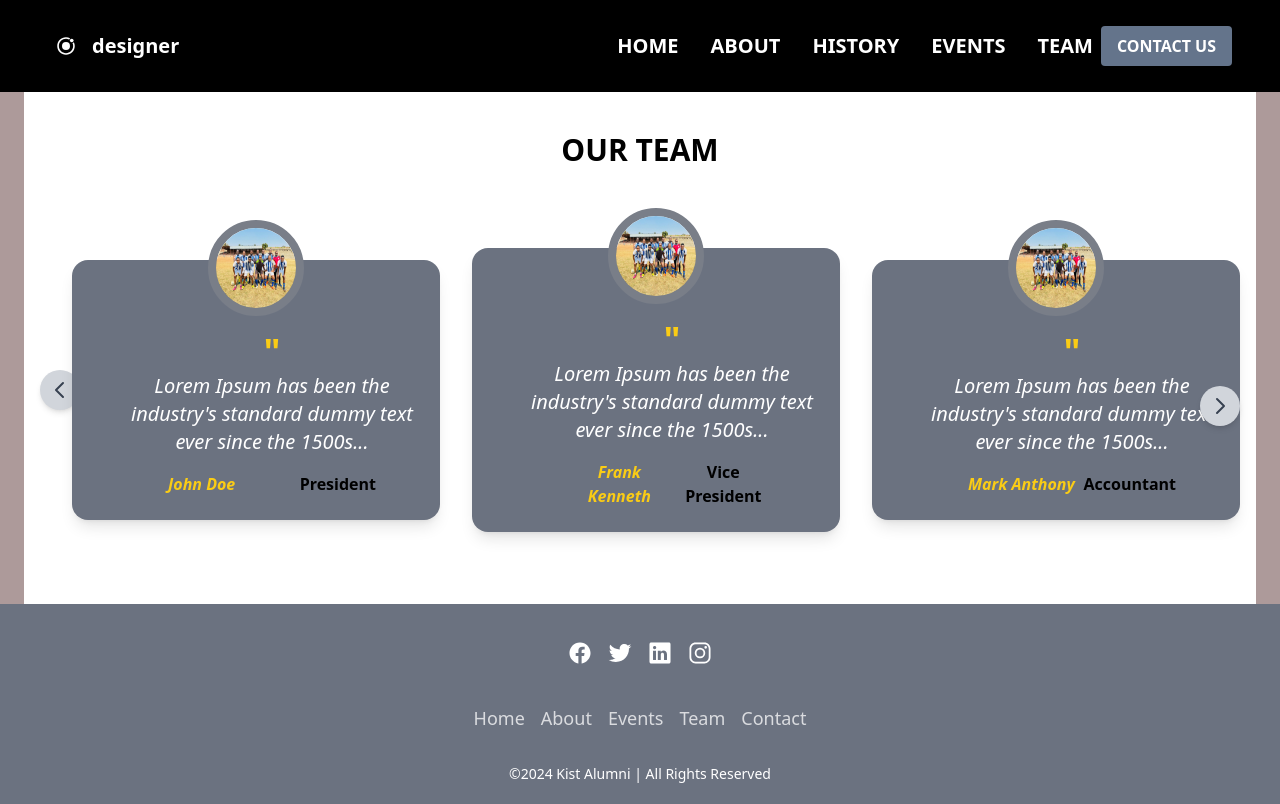
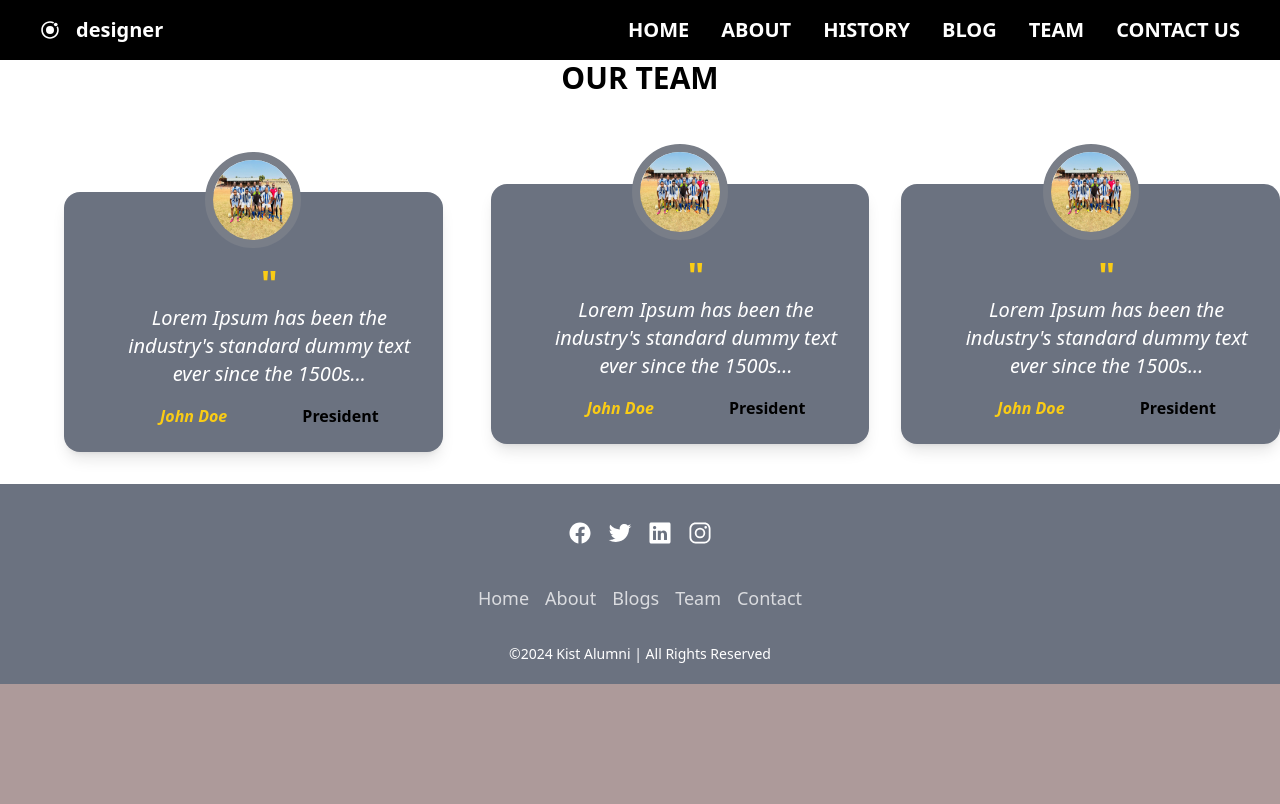
Before and after one commit to Habihirwe/Alumni-football-fn, a React (Vite) app in the folder my-app/: page /team in a window 1280 px wide. Built offline with nearby package versions, Linux system fonts and the light colour scheme; a web font is replaced by a local one.

Commit message:
my first commit

```diff
--- a/my-app/src/components/About.jsx
+++ b/my-app/src/components/About.jsx
@@ -6,7 +6,7 @@ import Mission from "./Mission";
 function About() {
   return (
 
-     <div className=" bg-white ml-6 mr-6 px-4 py-10 z-40 rounded-t-lg">
+     <div className=" bg-white ml-6 mr-6 px-4 py-10  rounded-t-lg">
        <h1 className="font-bold text-black text-center text-3xl pb-6"> ABOUT US</h1>
       <div className="flex md:justify-between flex-col-reverse items-center md:flex-row mt-6  pb-6">
         <div className="px-6">
--- a/my-app/src/components/Blog.jsx
+++ b/my-app/src/components/Blog.jsx
@@ -3,7 +3,13 @@ import { useEffect } from "react";
 import { useDispatch, useSelector } from "react-redux";
 import { getPost } from "../redux/blogSlice";
 import { Link } from "react-router-dom";
-
+import { FontAwesomeIcon } from "@fortawesome/react-fontawesome";
+import {
+  faUser,
+  faHeart,
+  faComment,
+  faMessage,
+} from "@fortawesome/free-solid-svg-icons";
 
 function Blog() {
   const dispatch = useDispatch();
@@ -13,37 +19,48 @@ function Blog() {
     dispatch(getPost());
   }, [dispatch]);
 
-
   return (
-    <div className=" bg-white ml-6 mr-6 px-4 py-10 z-40 ">
+    <div className=" bg-white  px-4 py-10 z-40 ">
       <h1 className="font-bold text-black text-center text-3xl pb-4">Blogs</h1>
       <div>
         {loading && <p>Loading...</p>}
         {error && <p>Error: {error}</p>}
-        <div className="columns-3">
+        <div className="md:columns-3  columns-1 items-center">
           {Array.isArray(items) && items.length > 0 ? (
             items.map((post) => (
               <div
                 key={post._id}
-                 className="max-w-sm  h-[500px] overflow-hidden shadow-2xl bg-[#34495E] ml-6 mr-6 px-4 py-10 z-40  mb-6 rounded-lg  "
+                className="max-w-sm  h-[450px] overflow-hidden shadow-2xl bg-[#34495E] ml-6 mr-6 px-4 py-10 z-40  mb-6 rounded-lg  "
               >
                 <Link to={`/blog/${post._id}`}>
                   <img
                     src={post.image}
                     alt={post.title}
-                  className="object-cover w-full rounded-lg transition ease-in-out delay-150 hover:-translate-y-1 hover:scale-110 duration-1000"
+                    className="object-cover w-full rounded-lg h-48 transition ease-in-out delay-150 hover:-translate-y-1 hover:scale-110 duration-1000"
                   />
-
 
                   <div className="px-6 py-4">
                     <div className="font-bold text-xl mb-2 text-white">
                       {post.title}
                     </div>
-                  <p className="text-white text-base overflow-hidden">
-                    <a className="hover:underline">
-                      {post.content}
-                    </a>
+                    <p className="text-white text-base line-clamp-3">
+                      <a className="hover:underline">{post.content}</a>
                     </p>
+                  </div>
+                  <hr />
+                  <div className=" flex flex-row space-x-2 px-6 mt-4">
+                    <div className="flex flex-row space-x-2">
+                      <span className="text-white">
+                        <FontAwesomeIcon icon={faComment} />
+                      </span>
+                      <p className="text-white">{post.comments.length}</p>
+                    </div>
+                    <div className="flex flex-row space-x-2">
+                      <span className="text-white">
+                        <FontAwesomeIcon icon={faHeart} />
+                      </span>
+                      <p className="text-white">{post.likes.length}</p>
+                    </div>
                   </div>
                 </Link>
               </div>
--- a/my-app/src/components/BlogTable.jsx
+++ b/my-app/src/components/BlogTable.jsx
@@ -42,6 +42,7 @@ const BlogTable = () => {
             <tr className="w-full bg-yellow-50 text-left text-black">
               <th className="px-3 py-2"> BLOG TITLE</th>
               <th className="px-3 py-2">IMAGE POSTED</th>
+              <th className="px-3 py-2">COMMENTS</th>
               <th className="px-3 py-2">DELETE</th>
               <th className="px-3 py-2">EDIT</th>
             </tr>
@@ -56,6 +57,7 @@ const BlogTable = () => {
                     className="h-10 w-10 rounded-full object-cover"
                   />
                 </td>
+                <td className="px-3 py-2">{post.comments.length}</td>
                 <td className="px-4 py-2">
                   <button onClick={() => handleDelete(post._id)} className="text-red-500 hover:text-red-700">
                     Delete
--- a/my-app/src/components/Footer.jsx
+++ b/my-app/src/components/Footer.jsx
@@ -42,7 +42,7 @@ const Footer = () => {
         <li className="mx-2">
           <a
             className="text-white text-lg transition-opacity hover:opacity-100 opacity-75"
-            href="#"
+            href="/"
           >
             Home
           </a>
@@ -50,7 +50,7 @@ const Footer = () => {
         <li className="mx-2">
           <a
             className="text-white text-lg transition-opacity hover:opacity-100 opacity-75"
-            href="#"
+            href="/about"
           >
             About
           </a>
@@ -58,15 +58,15 @@ const Footer = () => {
         <li className="mx-2">
           <a
             className="text-white text-lg transition-opacity hover:opacity-100 opacity-75"
-            href="#"
+            href="/blog"
           >
-            Events
+            Blogs
           </a>
         </li>
         <li className="mx-2">
           <a
             className="text-white text-lg transition-opacity hover:opacity-100 opacity-75"
-            href="#"
+            href="/team"
           >
             Team
           </a>
@@ -74,7 +74,7 @@ const Footer = () => {
         <li className="mx-2">
           <a
             className="text-white text-lg transition-opacity hover:opacity-100 opacity-75"
-            href="#"
+            href="/contact"
           >
             Contact
           </a>
--- a/my-app/src/components/MainContent.jsx
+++ b/my-app/src/components/MainContent.jsx
@@ -45,10 +45,6 @@ const MainContent = () => {
           <h3 className="text-lg font-semibold">Users</h3>
           <p className="text-2xl font-bold">{users.length}</p>
         </div>
-        <div className="bg-white p-6 rounded-lg shadow">
-          <h3 className="text-lg font-semibold">Orders</h3>
-          <p className="text-2xl font-bold">456</p>
-        </div>
       </div>
     </div>
   );
--- a/my-app/src/components/Navbar.jsx
+++ b/my-app/src/components/Navbar.jsx
@@ -1,59 +1,63 @@
-import React, { useState } from 'react'
+import React, { useState } from 'react';
+function Navbar() {
+  const [open, setOpen] = useState(false);
+  const Links = [
+    { name: 'HOME', link: '/' },
+    { name: 'ABOUT', link: '/about' },
+    { name: 'HISTORY', link: '/history' },
+    { name: 'BLOG', link: '/blog' },
+    { name: 'TEAM', link: '/team' },
+    { name: 'CONTACT US', link: '/contact' }
 
+  ];
+  return (
+    <nav className="bg-black w-full">
+      <div className="flex items-center justify-between py-4 px-7 md:px-10">
+        <div className="flex items-center space-x-1 font-bold cursor-pointer">
+          <span className="text-xl text-white flex items-center">
+            <ion-icon name="logo-ionic"></ion-icon>
+            <h2 className="text-xl text-white ml-4">designer</h2>
+          </span>
+        </div>
 
-function Navbar() {
+        <div
+          onClick={() => setOpen(!open)}
+          className="text-3xl text-white md:hidden cursor-pointer z-50 relative"
+        >
+          <ion-icon name={open ? 'close' : 'menu'}></ion-icon>
+        </div>
 
-    let Links=[
-      { name: "HOME", link: "/" },
-      { name: "ABOUT", link: "/about" },
-      { name: "HISTORY", link: "/history" },
-      { name: "EVENTS", link: "/activities" },
-      { name: "TEAM", link: "/dashboard" }
-  ];
+        <ul
+          className={`md:flex md:items-center md:pb-0 pb-10 absolute md:static bg-black left-0 w-full md:w-auto md:pl-0 pl-9 transition-all duration-500 ease-in ${
+            open ? 'top-20 opacity-100 z-40' : 'top-[-490px] opacity-0'
+          } md:opacity-100`}
+        >
+          {Links.map((link) => (
+            <li
+              key={link.name}
+              className="md:ml-8 text-xl md:my-0 my-7 font-bold"
+            >
+              <a
+                href={link.link}
+                className="text-white hover:text-yellow-300 duration-300"
+              >
+                {link.name}
+              </a>
+            </li>
+          ))}
 
+          {/* <div className="px-2">
+            <button
 
-    const [open,setOpen]=useState(false);
-    const handleButtonClick = () => {
-      navigate("/contact");
-    };
-
-  return (
-  <nav className='md:flex bg-black top-0 left-0 right-0 w-full'>
-    <div className='md:flex items-center justify-between py-4 px-7 md:px-10 w-full'>
-        <div className='flex flex-row items-center space-x-1 p-4 font-bold cursor-pointer'>
-           <span className='text-xl text-white flex items-center '>
-           <ion-icon name="logo-ionic"></ion-icon>
-           <h2 className='text-xl text-white ml-4'>designer</h2>
-           </span>
-
-
-
-        </div>
-        <div onClick={()=>setOpen(!open)} className='text-3xl top-8 absolute right-8 text-white md:hidden cursor-pointer'>
-        <ion-icon name={open ? "close":"menu"}></ion-icon>
-        </div>
-        <ul className={`md:flex md:items-center md:pb-0 pb-10 absolute md:static bg-black md:z-auto z-[-1] left-0 w-full md:w-auto md:pl-0 pl-9 transition-all duration-500 ease-in ${open ? 'top-20 opacity-100' : 'top-[-490px] md:opacit'} md:opacity-100 opacity-0 overflow-hidden`}>
-            {
-             Links.map((link)=>(
-                <li  key={link.name} className='md:ml-8 text-xl md:my-0 my-7 font-bold'>
-                    <a href={link.link} className='text-white hover:text-yellow-300 duration-300'>{link.name}</a>
-                </li>
-
-
-             ))
-            }
-            <div className='px-2'>
-            <button onClick={handleButtonClick} className="bg-slate-500 px-4 py-2 font-bold text-white rounded  hover:bg-yellow-300  shadow-lg">
+              className="bg-slate-500 px-4 py-2 font-bold text-white rounded hover:bg-yellow-300 shadow-lg"
+            >
               CONTACT US
             </button>
-            </div>
-
+          </div> */}
         </ul>
-
-    </div>
-
-  </nav>
-  )
+      </div>
+    </nav>
+  );
 }
 
-export default Navbar
+export default Navbar;
--- a/my-app/src/components/Post.jsx
+++ b/my-app/src/components/Post.jsx
@@ -36,13 +36,13 @@ function Post() {
   }
 
   return (
-    <div className="mx-auto ml-6 mr-6 py-10 px-4 z-40 bg-white">
+    <div className="mx-auto  z-40 bg-white">
       <h1 className="font-bold text-black text-center text-3xl pb-6">
         {singleItem.title}
       </h1>
       <div className="rounded overflow-hidden shadow-lg items-center py-6">
         <img
-          className="w-full h-[500px] object-cover transition ease-in-out delay-150 hover:-translate-y-1 hover:scale-110 duration-1000 rounded-lg"
+          className="w-full h-[500px] object-cover transition ease-in-out delay-75 hover:-translate-y-1 hover:scale-110 duration-1000 rounded-lg"
           src={singleItem?.image}
           alt={singleItem?.title}
         />
@@ -50,10 +50,21 @@ function Post() {
           <div className="font-bold text-xl mb-2">{singleItem?.title}</div>
           <p className="text-gray-400 text-base">{singleItem?.content}</p>
         </div>
-        <div onClick={handleButtonClick} className="flex justify-center px-6 pt-4 pb-2 items-center">
-          <Button>READ MORE</Button>
+      </div>
+
+      <form action="" className="pt-6 pb-4">
+        <div>
+          <h1 className="font-bold text-lg pb-2">LEAVE A COMMENT</h1>
+          <textarea name="" rows={3} id="" className="min-w-full border-2 border-gray-300 shadow-xl focus:border-none"></textarea>
+          <button
+            type="submit"
+            disabled={loading}
+            className="w-[200px] px-4 py-2 bg-indigo-600 text-white font-bold rounded-lg hover:bg-indigo-700 focus:outline-none focus:ring-2 focus:ring-offset-2 focus:ring-indigo-500"
+          >
+            Post Comment
+          </button>
         </div>
-      </div>
+      </form>
     </div>
   );
 }
--- a/my-app/src/components/Team.jsx
+++ b/my-app/src/components/Team.jsx
@@ -10,38 +10,27 @@ function Team() {
           description: "Lorem Ipsum has been the industry's standard dummy text ever since the 1500s...",
         },
         {
-          name: "Frank Kenneth",
-          position: "Vice President",
+          name: "John Doe",
+          position: "President",
           image: bk,
           description: "Lorem Ipsum has been the industry's standard dummy text ever since the 1500s...",
         },
         {
-          name: "Mark Anthony",
-          position: "Accountant",
+          name: "John Doe",
+          position: "President",
           image: bk,
           description: "Lorem Ipsum has been the industry's standard dummy text ever since the 1500s...",
         },
 
+
       ];
 
   return (
-    <div className=" bg-white ml-6 mr-6 px-4 py-10 z-40  ">
+    <div className=" bg-white   ">
          <h1 className="font-bold text-black text-center text-3xl pb-4">
          OUR TEAM
       </h1>
        <div className=" flex md:space-x-8  justify-center space-x-6 relative  md:justify-center  md:flex-row  flex-col pt-4 space-y-4 py-8 items-center mt-8">
-       <button className="absolute left-0 top-1/2 transform -translate-y-1/2 bg-gray-300 p-2 rounded-full shadow-md hover:bg-gray-400 " >
-          <svg
-            xmlns="http://www.w3.org/2000/svg"
-            fill="none"
-            viewBox="0 0 24 24"
-            strokeWidth={2}
-            stroke="currentColor"
-            className="w-6 h-6 text-gray-700"
-          >
-            <path strokeLinecap="round" strokeLinejoin="round" d="M15 19l-7-7 7-7" />
-          </svg>
-        </button>
         {
             teamMembers.map((member,index)=>(
             <div key={index} className="max-w-sm bg-[#6B7280] rounded-2xl shadow-lg p-6 space-x-8 ml-16 mt-8 relative mx-4">
@@ -68,19 +57,6 @@ function Team() {
               </div>))
         }
 
-        <button className="absolute right-0 top-1/2 transform -translate-y-1/2 bg-gray-300 p-2 rounded-full shadow-md hover:bg-gray-400 ">
-          <svg
-            xmlns="http://www.w3.org/2000/svg"
-            fill="none"
-            viewBox="0 0 24 24"
-            strokeWidth={2}
-            stroke="currentColor"
-            className="w-6 h-6 text-gray-700"
-          >
-            <path strokeLinecap="round" strokeLinejoin="round" d="M9 5l7 7-7 7" />
-          </svg>
-        </button>
-
       </div>
     </div>
   );
--- a/my-app/src/redux/blogSlice.js
+++ b/my-app/src/redux/blogSlice.js
@@ -2,16 +2,16 @@ import { createSlice, createAsyncThunk } from "@reduxjs/toolkit";
 
 export const getPost = createAsyncThunk("blog/getPost", async (_, thunkAPI) => {
     try {
-      const token = localStorage.getItem('authToken');
-      if (!token) {
-        throw new Error('No token found, please log in first.');
-      }
+      // const token = localStorage.getItem('authToken');
+      // if (!token) {
+      //   throw new Error('No token found, please log in first.');
+      // }
 
       const response = await fetch("http://localhost:8001/api/getblogs", {
         method: "GET",
         headers: {
           "Content-Type": "application/json",
-          'Authorization': `Bearer ${token}`,
+          // 'Authorization': `Bearer ${token}`,
         },
       });
 
@@ -35,16 +35,16 @@ export const getPost = createAsyncThunk("blog/getPost", async (_, thunkAPI) => {
 
   export const getsinglePost = createAsyncThunk("blog/getsinglePost", async (postId,thunkAPI) => {
     try {
-      const token = localStorage.getItem('authToken');
-      if (!token) {
-        throw new Error('No token found, please log in first.');
-      }
+      // const token = localStorage.getItem('authToken');
+      // if (!token) {
+      //   throw new Error('No token found, please log in first.');
+      // }
 
       const response = await fetch(`http://localhost:8001/api/blog/${postId}`, {
         method: "GET",
         headers: {
           "Content-Type": "application/json",
-          'Authorization': `Bearer ${token}`,
+          // 'Authorization': `Bearer ${token}`,
         },
       });
 
```
Lines whose indentation alone changed are shown as unchanged.
